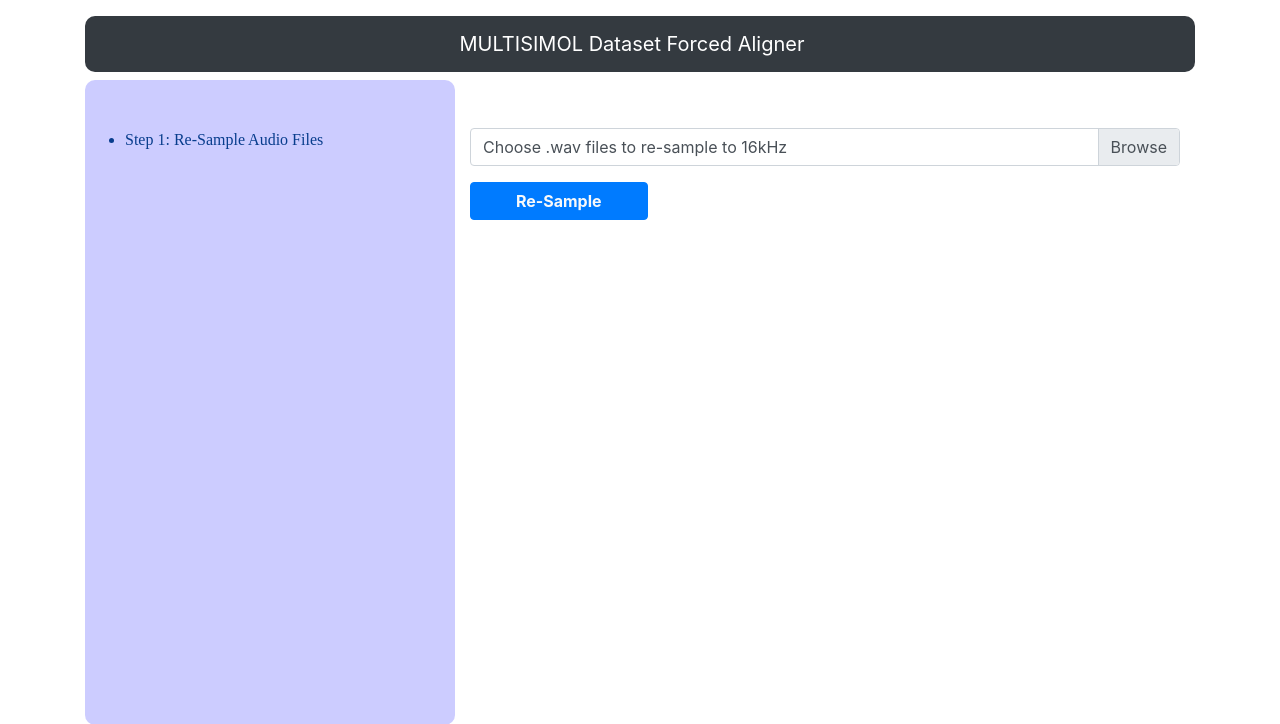
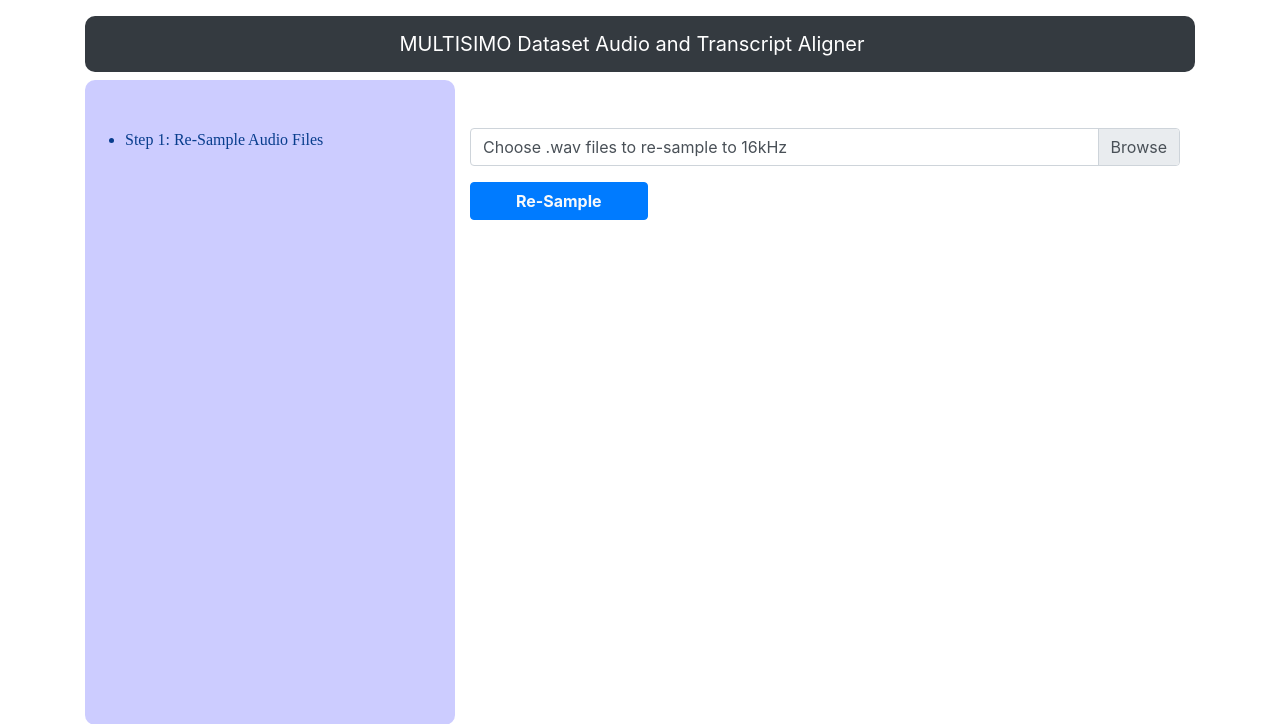
Before and after one commit to kavyabgowda/ForcedAlignerWebApplication, a Flask app: page / in a window 1280 px wide. Shown: the top 724 px of the page. Run offline with Flask 2, Linux system fonts and the light colour scheme; parts of the project's set-up code (start-up, migrations or seed data) failed here and were passed over; some libraries are stand-ins or nearby versions.

Commit message:
Changed the title

```diff
--- a/templates/align.html
+++ b/templates/align.html
@@ -14,7 +14,7 @@
 <body class="container">
     <header class="mt-3">
         <nav class="border-radius-10 navbar navbar-dark bg-dark box-shadow d-flex justify-content-center">
-            <div class="navbar-brand">MULTISIMOL Dataset Forced Aligner</div>
+            <div class="navbar-brand">MULTISIMO Dataset Audio and Transcript Aligner</div>
         </nav>
     </header>
     <div class="row mx-0 my-2">
--- a/templates/complete.html
+++ b/templates/complete.html
@@ -14,7 +14,7 @@
 <body class="container">
     <header class="mt-3">
         <nav class="border-radius-10 navbar navbar-dark bg-dark box-shadow d-flex justify-content-center">
-            <div class="navbar-brand">MULTISIMOL Dataset Forced Aligner</div>
+            <div class="navbar-brand">MULTISIMO Dataset Audio and Transcript Aligner</div>
         </nav>
     </header>
     <div class="row mx-0 my-2">
--- a/templates/downloads.html
+++ b/templates/downloads.html
@@ -15,7 +15,7 @@
 <body class="container">
     <header class="mt-3">
         <nav class="border-radius-10 navbar navbar-dark bg-dark box-shadow d-flex justify-content-center">
-            <div class="navbar-brand">MULTISIMOL Dataset Forced Aligner</div>
+            <div class="navbar-brand">MULTISIMO Dataset Audio and Transcript Aligner</div>
         </nav>
     </header>
     <div class="row mx-0 my-2">
--- a/templates/re-sample.html
+++ b/templates/re-sample.html
@@ -14,7 +14,7 @@
 <body class="container">
     <header class="mt-3">
         <nav class="border-radius-10 navbar navbar-dark bg-dark box-shadow d-flex justify-content-center">
-            <div class="navbar-brand">MULTISIMOL Dataset Forced Aligner</div>
+            <div class="navbar-brand">MULTISIMO Dataset Audio and Transcript Aligner</div>
         </nav>
     </header>
     <div class="row mx-0 my-2">
@@ -42,6 +42,7 @@
             </div>
         </section>
     </div>
+
     <footer class="border-radius-10 container footer bg-dark text-light mb-3">
         <div class="text-center">
             <span>Copyright &copy; Trinity College Dublin</span>
```
